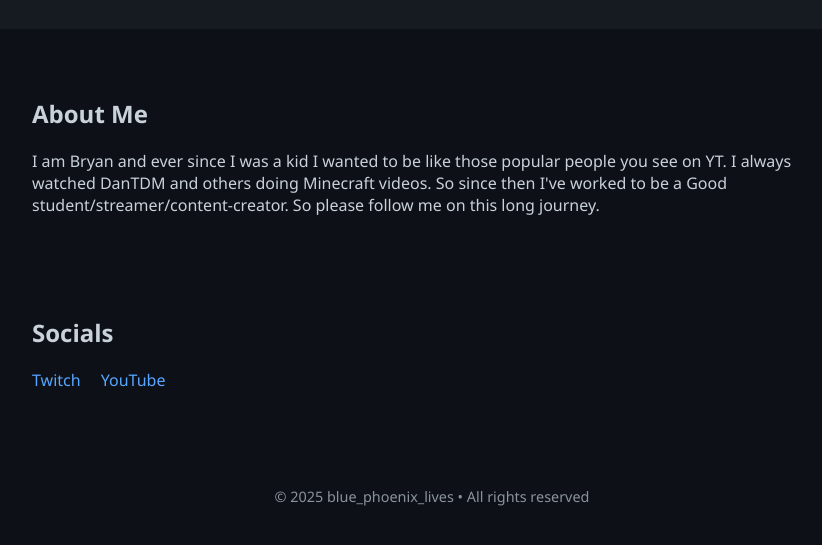
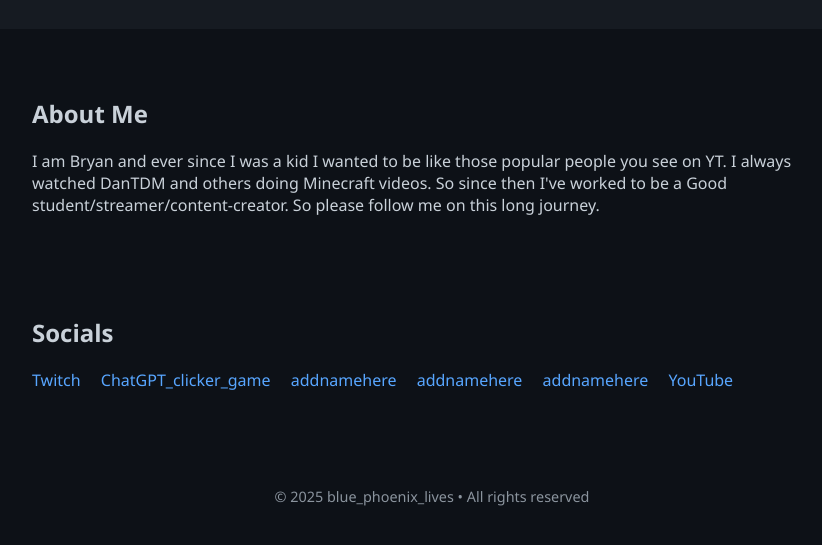
Before and after one commit to bluephoenixlives/blue_phoenix_hub, a plain HTML site: page index.html in a window 1280 px wide. Shown: the part 133-678 px from the top of the page, without its empty margins (208-1030 px from the left). Drawn offline with Linux system fonts and the light colour scheme.

Commit message:
Update index.html

```diff
--- a/index.html
+++ b/index.html
@@ -97,6 +97,10 @@
     <h2>Socials</h2>
     <p>
       <a href="https://www.twitch.tv/blue_phoenix_lives" target="_blank">Twitch</a>
+       <a href="https://bluephoenixlives.github.io/ChatGPT-neoclicker/" target="_blank">ChatGPT_clicker_game</a>
+      <a href="ADDLINKHERE">addnamehere</a>
+      <a href="ADDLINKHERE">addnamehere</a>
+      <a href="ADDLINKHERE">addnamehere</a>
       <a href="https://www.youtube.com/@blue_phoenix_lives" target="_blank">YouTube</a>
     </p>
   </section>
```
